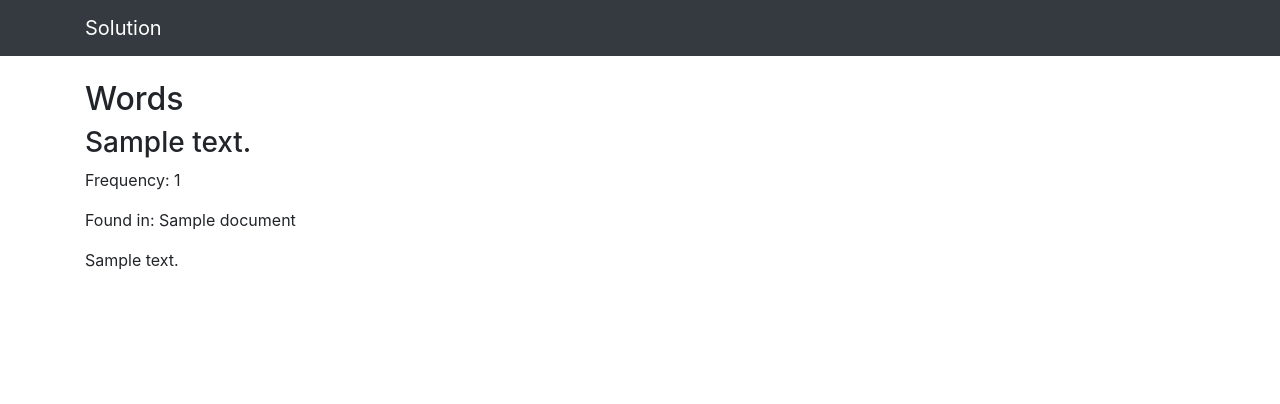
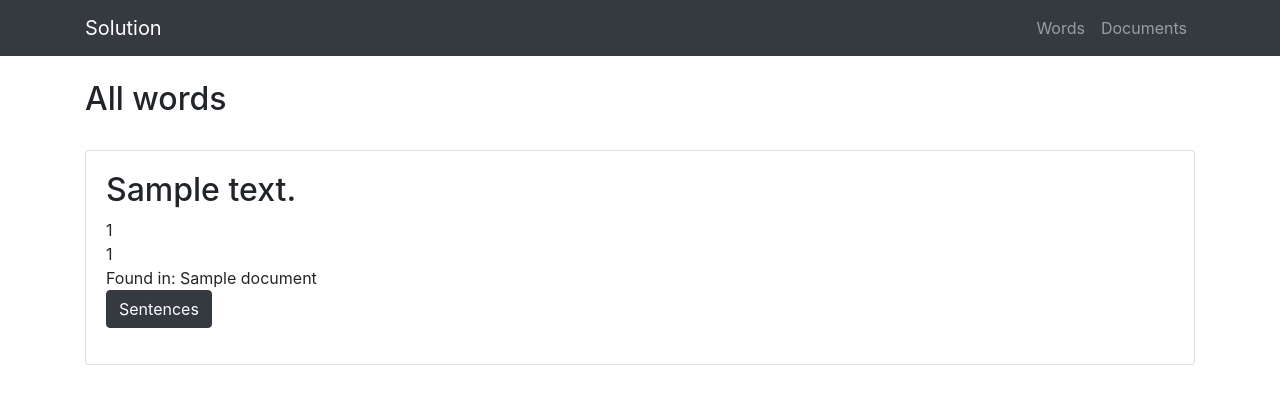
Before and after one commit to alekkswithak/document_analysis, a Django app: page / in a window 1280 px wide. Shown: the top 404 px of the page. Run offline with Django 3.2, Linux system fonts and the light colour scheme; tables that the repository leaves empty hold one stand-in row (values such as "Sample post"); some libraries are stand-ins or nearby versions.

Commit message:
Document and Document Word View, better front end

```diff
--- a/document_analysis/document_analysis/urls.py
+++ b/document_analysis/document_analysis/urls.py
@@ -18,6 +18,8 @@ from django.urls import path
 from word_sentences import views
 
 urlpatterns = [
-    path('admin/', admin.site.urls),
     path('', views.WordListView.as_view(), name='word-list'),
+    path('words/', views.WordListView.as_view(), name='word-list'),
+    path('documents/', views.DocumentListView.as_view(), name='document-list'),
+    path('document-words/<int:doc_id>', views.DocumentWordListView.as_view(), name='document-word-list'),
 ]
--- a/document_analysis/word_sentences/models.py
+++ b/document_analysis/word_sentences/models.py
@@ -26,3 +26,6 @@ class Document(models.Model):
 
     def __str__(self):
         return self.name
+
+    def word_total(self):
+        return len(self.words.all())
--- a/document_analysis/word_sentences/templates/base.html
+++ b/document_analysis/word_sentences/templates/base.html
@@ -25,9 +25,12 @@
             </button>
             <div class="collapse navbar-collapse" id="navbarResponsive">
                 <ul class="navbar-nav ml-auto">
-                <li class="nav-item">
-                    <a class="nav-link" href="#"></a>
-                </li>
+                    <li class="nav-item-active">
+                        <a class="nav-link" href="{% url 'word-list' %}">Words</a>
+                    </li>
+                    <li class="nav-item">
+                        <a class="nav-link" href="{% url 'document-list' %}">Documents</a>
+                    </li>
                 </ul>
             </div>
             </div>
--- a/document_analysis/word_sentences/templates/word_list.html
+++ b/document_analysis/word_sentences/templates/word_list.html
@@ -3,28 +3,43 @@
 {% block content %}
 <br>
 <div class="container">
-        <h2>Words</h2>
+    <h2>{{ heading }}</h2>
+    <div class="row">
         {% for w in word_list %}
-            <h3>{{ w.text }}</h3>
-            <p>Frequency: {{ w.frequency }}</p>
-            <p>{{ w.documents }}</p>
+        <div class="col-sm-12">
+            <br>
+            <div class='card'>
+                <div class="card-body">
+                    <h2>{{ w.text }}</h2>
+                    <ul class="list-unstyled">
+                        <li>{{ w.id }}</li>
+                        <li>{{ w.frequency }}</li>
+                        <li>{{ w.documents }}</li>
+                        <button type="button" class="btn btn-dark" data-toggle="collapse" data-target="#sentences{{ w.id }}">Sentences</button>
+                        <div id="sentences{{ w.id }}" class="collapse">
                             {% for s in w.sentence_set.all %}
-            <p>{{ s.text }}</p>
-            {% endfor %}
+                            <li>{{ s.text }}</li>
                             {% endfor %}
                         </div>
-
+                        </ul>
+                </div>
+            </div>
+        </div>
+        {% endfor %}
+    </div>
+</div>
+<br>
 {% if is_paginated %}
 <div class="container">
-        <p>Page {{ page_obj.number }} of {{ page_obj.paginator.num_pages }}</p>
-        <ul class="pagination">
+    <div class="text-center">Page {{ page_obj.number }} of {{ page_obj.paginator.num_pages }}</div>
+    <br>
+    <ul class="pagination justify-content-center pg-dark">
         {% if page_obj.has_previous %}
-            <li class="page-item"><a class="page-link" href="?page={{ page_obj.previous_page_number }}">{{ page_obj.previous_page_number }}</a></li>
+        <li class="page-item-dark"><a class="page-link" href="?page={{ page_obj.previous_page_number }}">Previous</a></li>
         {% endif %}
         {% if page_obj.has_next %}
         <li class="page-item"><a class="page-link" href="?page={{ page_obj.next_page_number }}">Next</a></li>
         {% endif %}
-
     </ul>
 </div>
 {% endif %}
--- a/document_analysis/word_sentences/views.py
+++ b/document_analysis/word_sentences/views.py
@@ -1,10 +1,37 @@
 from django.shortcuts import render
 from django.views.generic.list import ListView
-from .models import Word
+from .models import (
+    Word,
+    Document,
+)
 
 
 class WordListView(ListView):
     model = Word
-    queryset = Word.objects.all()
     template_name = 'word_list.html'
     paginate_by = 10
+
+    def get_context_data(self, **kwargs):
+        context = super().get_context_data(**kwargs)
+        context['heading'] ='All words'
+        return context
+
+
+class DocumentListView(ListView):
+    model = Document
+    template_name = 'document_list.html'
+
+
+class DocumentWordListView(ListView):
+    model = Word
+    template_name = 'word_list.html'
+    paginate_by = 10
+
+    def get_context_data(self, **kwargs):
+        context = super().get_context_data(**kwargs)
+        doc = Document.objects.get(id=self.kwargs['doc_id'])
+        context['heading'] = 'Words from {}'.format(doc.name)
+        return context
+
+    def get_queryset(self):
+        return Word.objects.filter(document__id=self.kwargs['doc_id'])
```
Also changed, not shown: document_analysis/word_sentences/templates/document_list.html (added, +28 -0 lines). Lines whose indentation alone changed are shown as unchanged.
